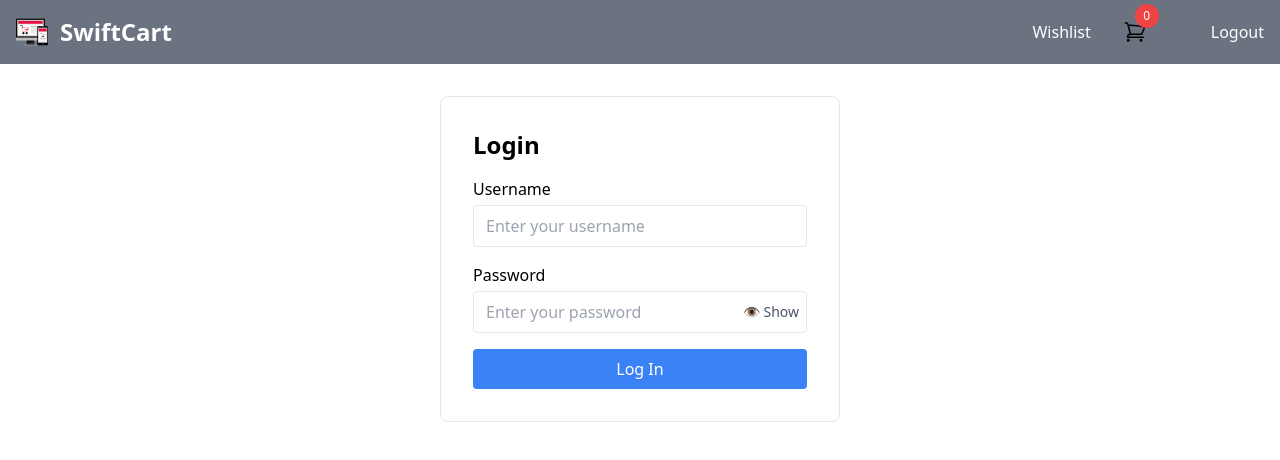
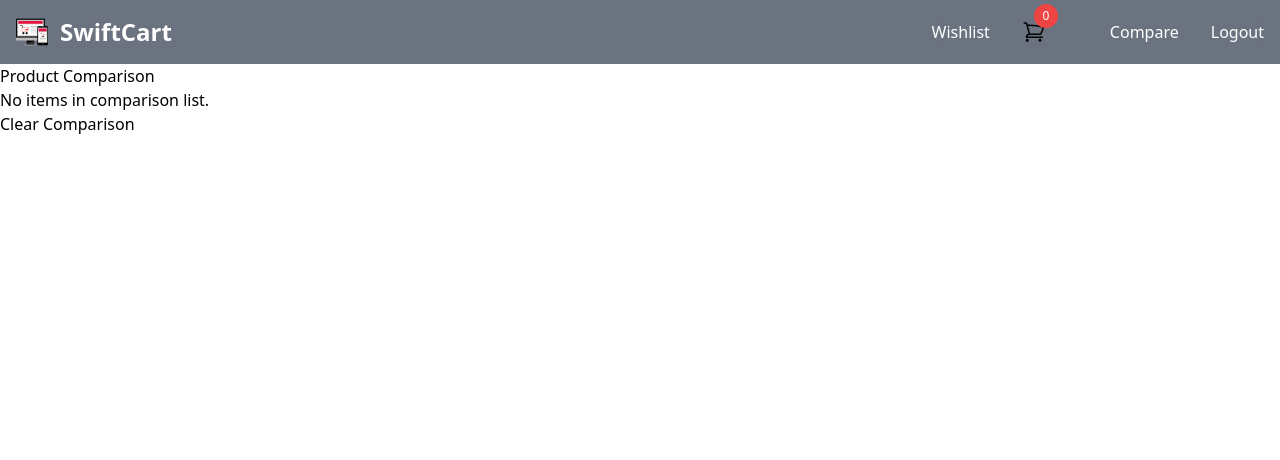
Before and after one commit to Mmakgosana/JSF-Portfolio_Piece_MMAMAK387_JSE2407_GroupC_Mmakgosana_Makgaka_JSF04, a Vue app in the folder my-vue-app/: page /comparison in a window 1280 px wide. Before the commit this address led to /login. Shown: the top 460 px of the page. Built offline with nearby package versions, Linux system fonts and the light colour scheme; sample sign-in values are in the browser's storage.

Commit message:
I have authenticated the compare page

```diff
--- a/my-vue-app/src/auth.js
+++ b/my-vue-app/src/auth.js
@@ -3,14 +3,17 @@ import { defineStore } from 'pinia';
 
 export const useAuthStore = defineStore('auth', {
   state: () => ({
-    isAuthenticated: false,
+    isAuthenticated: !!localStorage.getItem('userToken'),
     // Other state properties
   }),
   actions: {
     login() {
       this.isAuthenticated = true;
+      localStorage.setItem('userToken', 'Token');
+      this.isAuthenticated = true;
     },
     logout() {
+      localStorage.removeItem('userToken');
       this.isAuthenticated = false;
     },
   },
--- a/my-vue-app/src/components/ComparisonPage.vue
+++ b/my-vue-app/src/components/ComparisonPage.vue
@@ -38,6 +38,8 @@
       <p v-else>No items in comparison list.</p>
       <button @click="clearComparison">Clear Comparison</button>
     </div>
+
+
     <div v-else>
       <p>Please log in to access the comparison page.</p>
     </div>
--- a/my-vue-app/src/components/Header.vue
+++ b/my-vue-app/src/components/Header.vue
@@ -80,6 +80,14 @@
                 Cart
               </router-link>
             </li>
+            <li v-if="isLoggedIn">
+              <router-link
+                to="/comparison"
+                class="block py-2 px-3 text-white rounded hover:bg-gray-100 md:hover:bg-transparent md:border-0 md:hover:text-blue-700 md:p-0"
+              >
+                Compare
+              </router-link>
+            </li>
             <li v-if="!isLoggedIn">
               <router-link
                 to="/login"
@@ -104,6 +112,7 @@
 import { ref, onMounted, watch, computed } from 'vue';
 import { useRouter } from 'vue-router';
 import { useCart } from '../CartStore';
+//import { useAuth } from '../auth';
 
 const isNavbarHidden = ref(true);
 const isLoggedIn = ref(!!localStorage.getItem('userToken'));
@@ -130,6 +139,7 @@ onMounted(() => {
 });
 
 const totalItems = computed(() => cartStore.totalItems);
+
 </script>
 
 <style scoped>
--- a/my-vue-app/src/components/ProductGrid.vue
+++ b/my-vue-app/src/components/ProductGrid.vue
@@ -65,7 +65,7 @@ export default {
     const comparisonStore = useComparisonStore();
     const authStore = useAuthStore();
 
-    const addToComparison = () => {
+    const addToComparison = (product) => {
       if (authStore.isAuthenticated) {
         comparisonStore.addToComparison(props.product);
       } else {
--- a/my-vue-app/src/main.js
+++ b/my-vue-app/src/main.js
@@ -3,10 +3,12 @@ import { createApp } from 'vue';
 import { createPinia } from 'pinia';
 import App from './App.vue';
 import router from './router'; // If using Vue Router
+//import Toaster from "@meforma/vue-toaster";
 
 const app = createApp(App);
 const pinia = createPinia();
 
 app.use(pinia); // Make sure Pinia is used
 app.use(router); // If using Vue Router
+//app.use(Toaster);
 app.mount('#app');
--- a/my-vue-app/src/router/index.js
+++ b/my-vue-app/src/router/index.js
@@ -7,6 +7,7 @@ import ProductDetails from '../views/ProductDetails.vue';
 import Login from '../components/Login.vue';
 import { useCart } from '../CartStore';
 import { useAuthStore } from '../auth';
+import ComparisonPage from '../components/ComparisonPage.vue';
 
 
 // const { cartItems, cartTotal, updateItemQuantity, removeItemFromCart, clearCart } = useCart();
@@ -37,9 +38,9 @@ const routes = [
   {
     path: '/comparison',
     name: 'Comparison',
-    component: () => import('../ComparisonStore'),
-    meta: { requiresAuth: true }
-  }
+    component: () => import('../components/ComparisonPage.vue'),
+    meta: { requiresAuth: true },
+  },
 
 ];
 
--- a/package.json
+++ b/package.json
@@ -7,9 +7,11 @@
     "vue": "^3.3.4"
   },
   "dependencies": {
+    "@meforma/vue-toaster": "^1.3.0",
     "axios": "^1.2.0",
     "jwt-decode": "^4.0.0",
     "pinia": "^2.2.2",
-    "vue-router": "^4.4.3"
+    "vue-router": "^4.4.3",
+    "vue-toasted": "^1.1.28"
   }
 }
```
Also changed, not shown: 1 other file (tests, documents, lock files or other folders).
